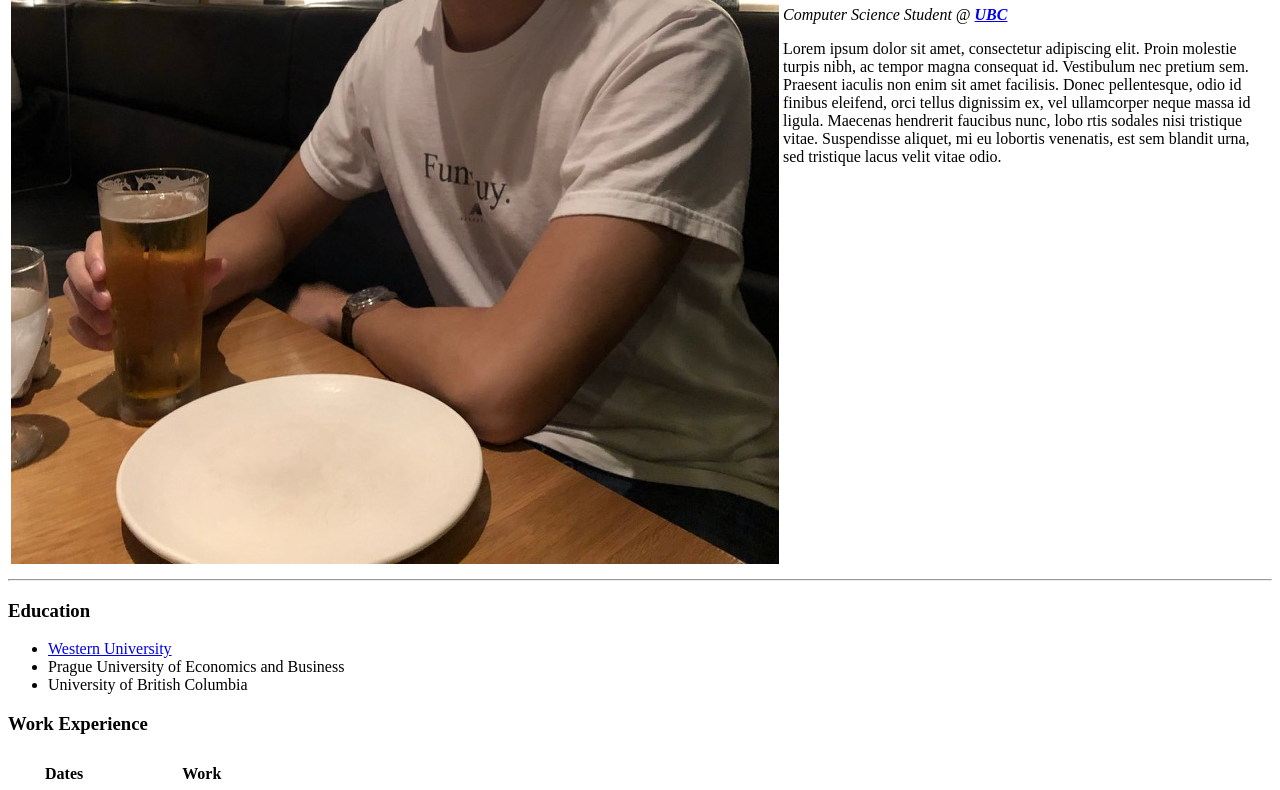
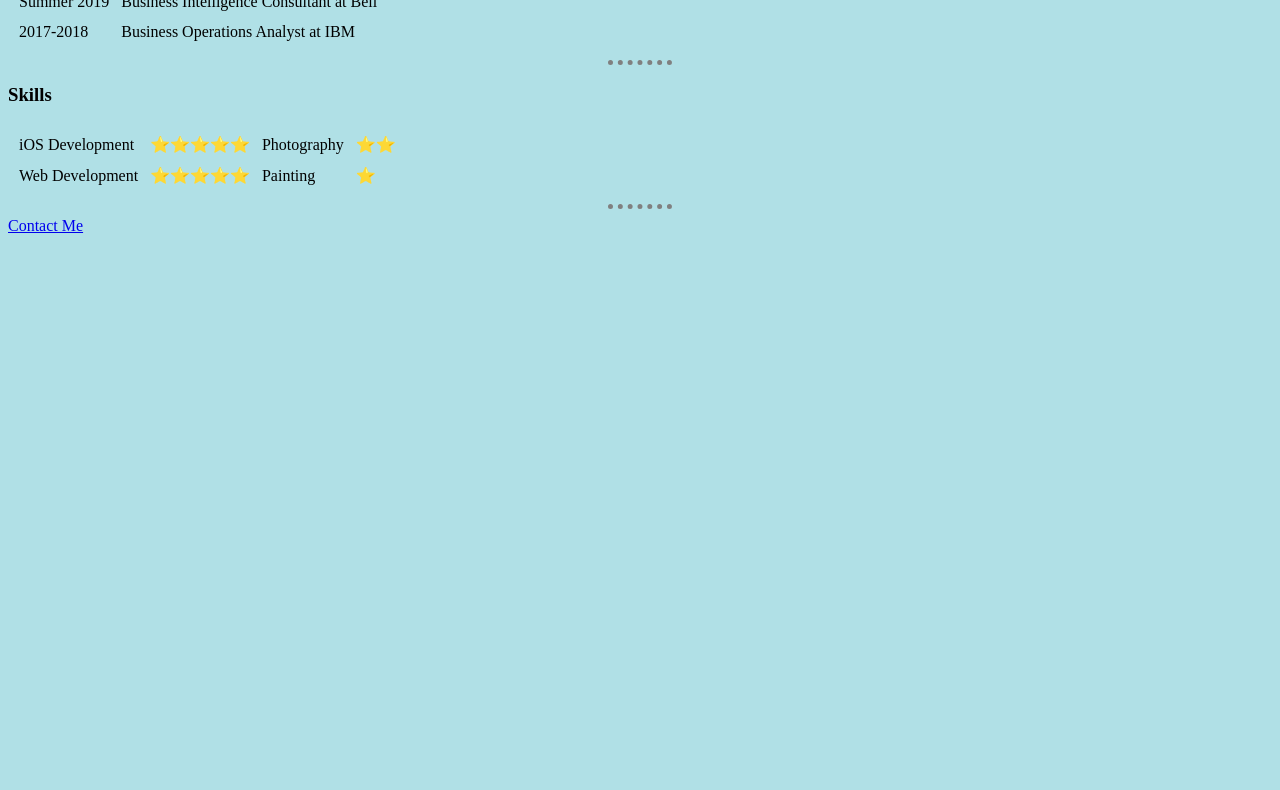
Before and after one commit to albertywchan/cv, a plain HTML site: page index.html in a window 1280 px wide. Shown: the part 471-1261 px from the top of the page. After the commit the page ends 800 px from the top, so only its background shows below. Drawn offline with Linux system fonts and the light colour scheme.

Commit message:
Add files via upload

```diff
--- a/index.html
+++ b/index.html
@@ -6,28 +6,43 @@
   <meta name="viewport" content="width=device-width, initial-scale=1.0">
   <meta http-equiv="X-UA-Compatible" content="ie=edge">
   <title>Albert's Personal Site</title>
+  <style>
+    body {
+      background-color: powderblue;
+    }
+
+    hr {
+      border-style: none;
+      border-top-style: dotted;
+      border-color: gray;
+      border-width: 5px;
+      width: 5%;
+    }
+
+    img {
+      height: 150px;
+    }
+  </style>
 </head>
 
 <body>
-  <table>
+  <table cellspacing="20">
     <tr>
-      <td><img src="images/albert.jpeg" alt="albert profile picture"></td>
+      <td><img src="images/toronto-blue-jays-logo.png" alt="albert profile picture"></td>
       <td>
         <h1>Albert Chan</h1>
         <p><em>Computer Science Student @ <strong><a href="https://www.cs.ubc.ca/">UBC</a></strong></em></p>
-        <p>Lorem ipsum dolor sit amet, consectetur adipiscing elit. Proin molestie turpis nibh, ac tempor magna consequat id. Vestibulum nec pretium sem. Praesent iaculis non enim sit amet facilisis. Donec pellentesque, odio id finibus eleifend, orci
-          tellus dignissim ex, vel ullamcorper neque massa id ligula. Maecenas hendrerit faucibus nunc, lobo rtis sodales nisi tristique vitae. Suspendisse aliquet, mi eu lobortis venenatis, est sem blandit urna, sed tristique lacus velit vitae odio.
-        </p>
+        <p>Currently learning web development through Angela Yu's bootcamp!</p>
       </td>
     </tr>
   </table>
   <hr>
   <h3>Education</h3>
   <ul>
-    <li><a href="https://www.uwo.ca/">Western University</a></li>
-    <li>Prague University of Economics and Business</li>
     <li>University of British Columbia</li>
+    <li>Ivey Business School</li>
   </ul>
+  <hr>
   <h3>Work Experience</h3>
   <table cellspacing="10">
     <thead>
@@ -37,18 +52,19 @@
     <tbody>
       <tr>
         <td>2020-2021</td>
-        <td>Analyst at RBC Ventures</td>
+        <td>Finance & Operations Analyst at RBC Ventures</td>
       </tr>
       <tr>
         <td>Summer 2019</td>
-        <td>BI Consultant at Bell</td>
+        <td>Business Intelligence Consultant at Bell</td>
       </tr>
       <tr>
         <td>2017-2018</td>
-        <td>Biz Ops at IBM</td>
+        <td>Business Operations Analyst at IBM</td>
       </tr>
     </tbody>
   </table>
+  <hr>
   <h3>Skills</h3>
   <table cellspacing="10">
     <tbody>
@@ -67,7 +83,6 @@
     </tbody>
   </table>
   <hr>
-  <a href="hobbies.html">My Hobbies</a>
   <a href="contact.html">Contact Me</a>
 </body>
 
```
Also changed, not shown: images/toronto-blue-jays-logo.png (added).
